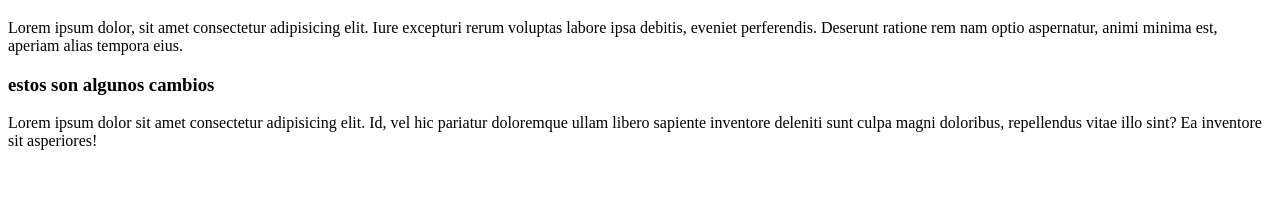
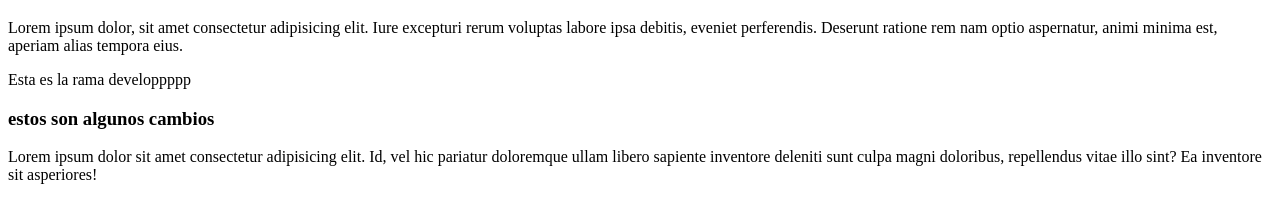
Before and after one commit to eze10288/coder-desarrollo, a plain HTML site: page index.html in a window 1280 px wide. Shown: the part 61-284 px from the top of the page. Drawn offline with Linux system fonts and the light colour scheme.

Commit message:
cambiosendevelop

```diff
--- a/index.html
+++ b/index.html
@@ -12,6 +12,7 @@
     <h1>Trabajando con git</h1>
     <p>Lorem ipsum dolor, sit amet consectetur adipisicing elit. Iure excepturi rerum voluptas labore ipsa debitis, eveniet perferendis. Deserunt ratione rem nam optio aspernatur, animi minima est, aperiam alias tempora eius.</p>
     <div></div>
+    <p>Esta es la rama developpppp</p>
     <span></span>
     <h3>estos son algunos cambios</h3>
     <p>Lorem ipsum dolor sit amet consectetur adipisicing elit. Id, vel hic pariatur doloremque ullam libero sapiente inventore deleniti sunt culpa magni doloribus, repellendus vitae illo sint? Ea inventore sit asperiores!</p>
```
